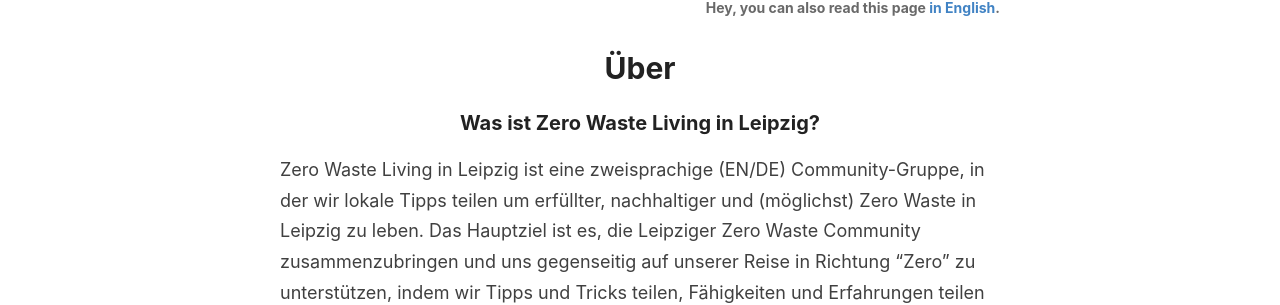
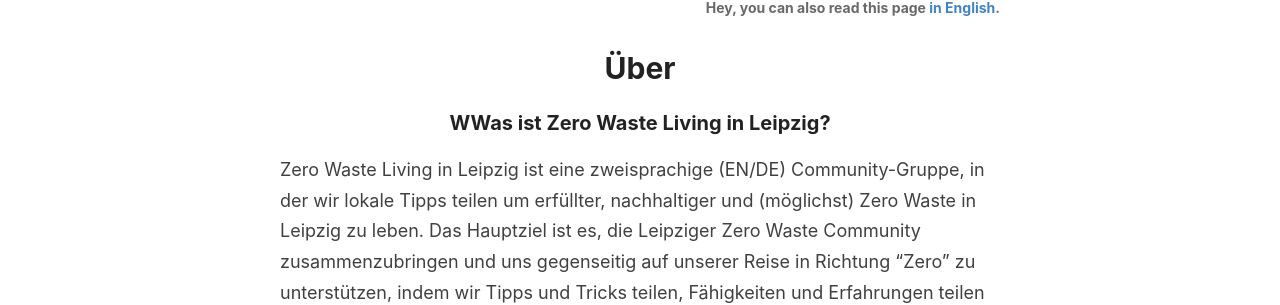
Before and after one commit to CeliaSomlai/zerowastelivinginleipzig, a Jekyll site: the page built from de/_pages/ueber.md, in a window 1280 px wide. Shown: the part 193-498 px from the top of the page. Built offline with Jekyll 4.4.1, drawn with Linux system fonts in a browser that asks for light colours.

Commit message:
Update ueber.md

```diff
--- a/de/_pages/ueber.md
+++ b/de/_pages/ueber.md
@@ -6,7 +6,7 @@ lang: de
 ref: about
 ---
 
-### Was ist Zero Waste Living in Leipzig?
+### WWas ist Zero Waste Living in Leipzig?
 
 Zero Waste Living in Leipzig ist eine zweisprachige (EN/DE) Community-Gruppe, in der wir lokale Tipps teilen um erfüllter, nachhaltiger und (möglichst) Zero Waste in Leipzig zu leben. Das Hauptziel ist es, die Leipziger Zero Waste Community zusammenzubringen und uns gegenseitig auf unserer Reise in Richtung "Zero" zu unterstützen, indem wir Tipps und Tricks teilen, Fähigkeiten und Erfahrungen teilen und für unsere Werte eintreten um unser Umfeld zum Umdenken anzuregen.
 
```
